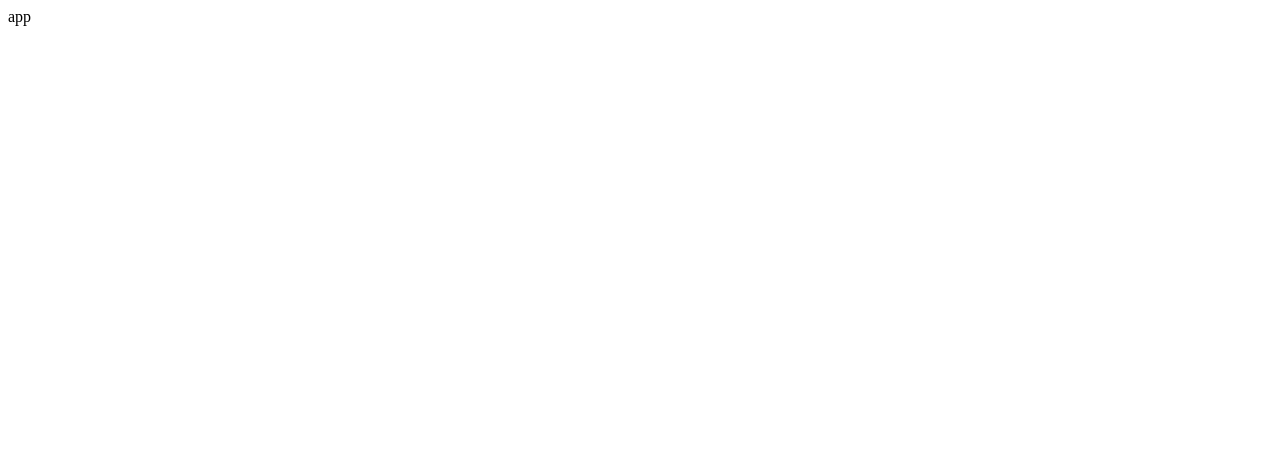
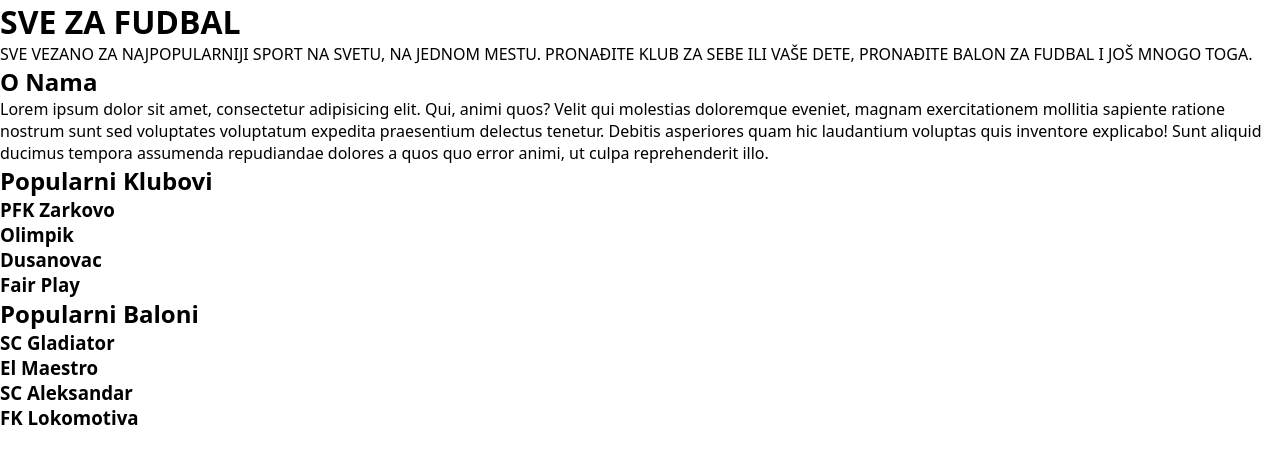
Before and after one commit to jovan-stojkovic/sve-za-fudbal, a React (Vite) app: page / in a window 1280 px wide. Shown: the top 464 px of the page. Built offline with nearby package versions, Linux system fonts and the light colour scheme.

Commit message:
Home content

```diff
--- a/src/App.jsx
+++ b/src/App.jsx
@@ -1,7 +1,7 @@
+import "./Styles.scss";
+import Home from "./pages/Home";
 const App = () => {
-  return ( <>
-  app
-  </> );
-}
+  return <Home />;
+};
 
 export default App;
--- /dev/null
+++ b/src/Styles.scss
@@ -0,0 +1,7 @@
+* {
+  box-sizing: border-box;
+  margin: 0;
+  padding: 0;
+  font-family: system-ui, -apple-system, BlinkMacSystemFont, "Segoe UI", Roboto,
+    Oxygen, Ubuntu, Cantarell, "Open Sans", "Helvetica Neue", sans-serif;
+}
--- a/src/pages/Home.jsx
+++ b/src/pages/Home.jsx
@@ -1,7 +1,75 @@
 const Home = () => {
-    return ( <>
-    this is the home page
-    </> );
-}
+  return (
+    <main>
+      <div className="photo-container">
+        <h1 className="main-headline">SVE ZA FUDBAL</h1>
+        <p className="title-desc">
+          SVE VEZANO ZA NAJPOPULARNIJI SPORT NA SVETU, NA JEDNOM MESTU.
+          PRONAĐITE KLUB ZA SEBE ILI VAŠE DETE, PRONAĐITE BALON ZA FUDBAL I JOŠ
+          MNOGO TOGA.
+        </p>
+      </div>
+      <div className="about-us">
+        <h2 className="headline">O Nama</h2>
+        <p>
+          Lorem ipsum dolor sit amet, consectetur adipisicing elit. Qui, animi
+          quos? Velit qui molestias doloremque eveniet, magnam exercitationem
+          mollitia sapiente ratione nostrum sunt sed voluptates voluptatum
+          expedita praesentium delectus tenetur. Debitis asperiores quam hic
+          laudantium voluptas quis inventore explicabo! Sunt aliquid ducimus
+          tempora assumenda repudiandae dolores a quos quo error animi, ut culpa
+          reprehenderit illo.
+        </p>
+      </div>
+
+      <div className="popular-clubs">
+        <h2 className="headline">Popularni Klubovi</h2>
+        <div className="single-club">
+          <h3 className="club-headline">PFK Zarkovo</h3>
+          <div className="logo-container club1"></div>
+        </div>
+
+        <div className="single-club">
+          <h3 className="club-headline">Olimpik</h3>
+          <div className="logo-container club2"></div>
+        </div>
+
+        <div className="single-club">
+          <h3 className="club-headline">Dusanovac</h3>
+          <div className="logo-container club3"></div>
+        </div>
+
+        <div className="single-club">
+          <h3 className="club-headline">Fair Play</h3>
+          <div className="logo-container club4"></div>
+        </div>
+      </div>
+
+      <div className="popular-fields">
+        <h2>Popularni Baloni</h2>
+
+        <div className="single-field">
+          <h3 className="club-headline">SC Gladiator</h3>
+          <div className="logo-container field1"></div>
+        </div>
+
+        <div className="single-field">
+          <h3 className="club-headline">El Maestro</h3>
+          <div className="logo-container field2"></div>
+        </div>
+
+        <div className="single-field">
+          <h3 className="club-headline">SC Aleksandar</h3>
+          <div className="logo-container field3"></div>
+        </div>
+
+        <div className="single-field">
+          <h3 className="club-headline">FK Lokomotiva</h3>
+          <div className="logo-container field4"></div>
+        </div>
+      </div>
+    </main>
+  );
+};
 
 export default Home;
```
